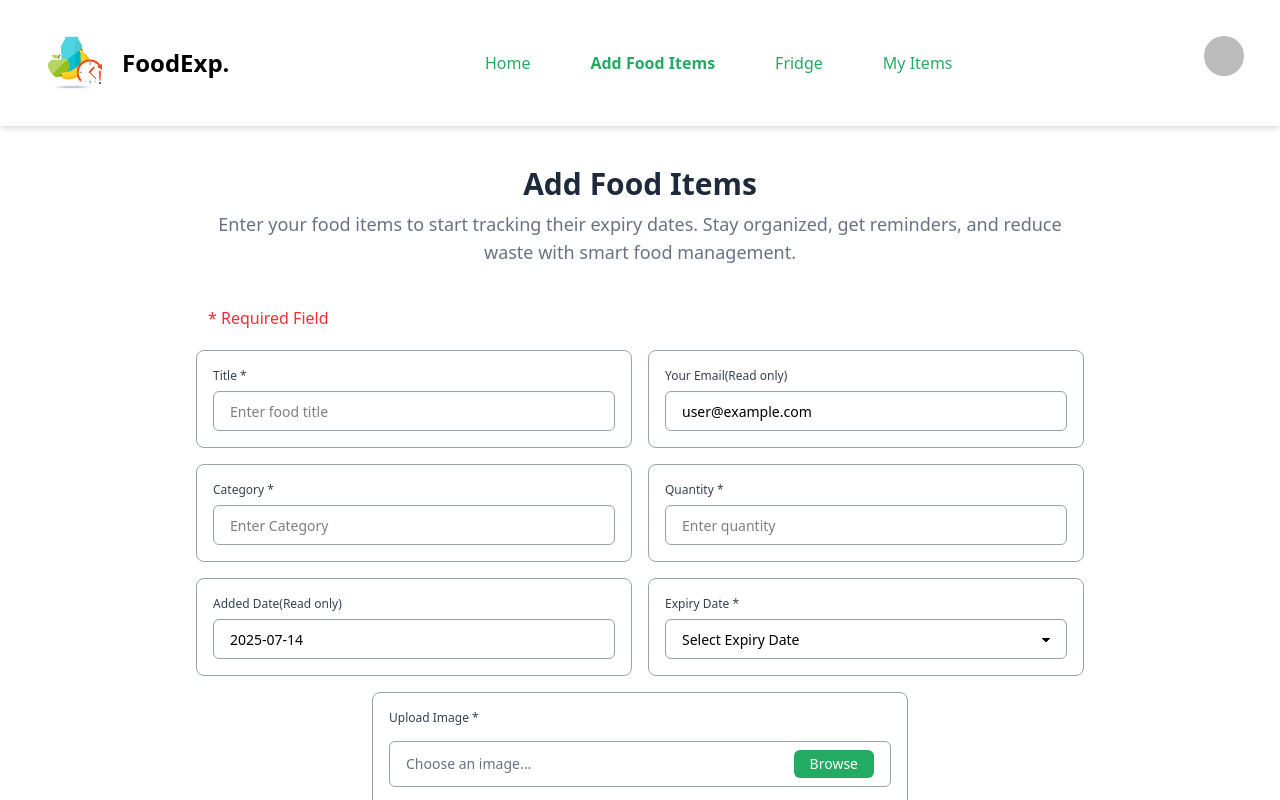
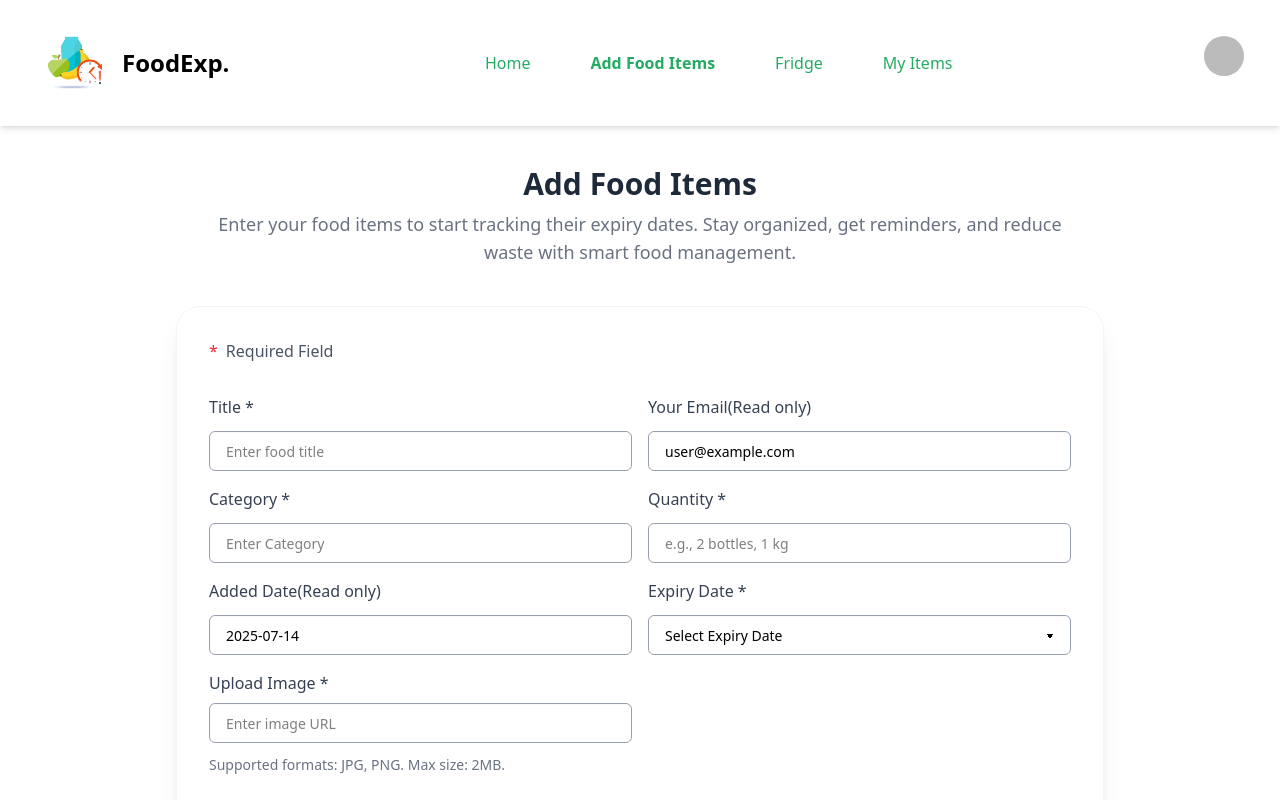
Before and after one commit to esmotara-codec/food-expiry-tracker-system-client, a React (Vite) app: page /add-food-items in a window 1280 px wide. Shown: the top 800 px of the page. Built offline with nearby package versions, Linux system fonts and the light colour scheme; no server answers; sample sign-in values are in the browser's storage.

Commit message:
Nearly expired items done

```diff
--- a/src/component/Login/Login.jsx
+++ b/src/component/Login/Login.jsx
@@ -45,7 +45,6 @@ const Login = () => {
     signInWithGoogle(provider)
       .then(result => {
         console.log('google sign in : ', result.user);
-        const user = result.user;
 
         const userProfile = {
           name: result.user.displayName,
@@ -56,7 +55,7 @@ const Login = () => {
         }
 
         //save profile info in the db
-        fetch('https://rommate-server.vercel.app/users', {
+        fetch('http://localhost:5000/users', {
           method: 'POST',
           headers: {
             'content-type': 'application/json'
--- a/src/component/NearlyExpiryItems/ExpiryItems.jsx
+++ b/src/component/NearlyExpiryItems/ExpiryItems.jsx
@@ -16,12 +16,12 @@ const ExpiryItems = ({foodItemsdata }) => {
 
 	   if(!foodItemsdata) return ;
 
-	   const availablePosts = foodItemsdata?.filter(avail => avail.availability === 'available');
+	   const expiryDates = foodItemsdata?.filter(expiry => expiry.expiryDate === '1-2months');
 
 		if (viewAll) {
-			setDisplay(availablePosts);
+			setDisplay(expiryDates);
 		} else {
-			const limitedData =availablePosts?.slice(0, 6);
+			const limitedData =expiryDates?.slice(0, 6);
 			setDisplay(limitedData);
 		}
 	}, [foodItemsdata, viewAll]);
@@ -61,7 +61,7 @@ const ExpiryItems = ({foodItemsdata }) => {
 							</div>
 						) :
 							(
-								<div className='grid grid-cols-1 md:grid-cols-2 gap-1  '>
+								<div className='grid grid-cols-1 md:grid-cols-3 lg:grid-cols-3 gap-2 p-5'>
 									{
 										display?.map((post) => (
 											<ExpiryItemsCard key={post._id} post={post}></ExpiryItemsCard>
--- a/src/component/NearlyExpiryItems/ExpiryItemsCard.jsx
+++ b/src/component/NearlyExpiryItems/ExpiryItemsCard.jsx
@@ -2,7 +2,7 @@ import { Link } from 'react-router';
 import Container from '../layout/Container/Container';
 
 const ExpiryItemsCard = ({ post }) => {
-    const { name , _id, availability, location, roomType, title , rent  } = post;
+    const { title , _id, expiryDate, Category , image  , name, quantity} = post;
 	const formatName = (str) => {
 		if(!str) return '';
 		return str.charAt(0).toUpperCase() + str.slice(1).toLowerCase();
@@ -10,36 +10,37 @@ const ExpiryItemsCard = ({ post }) => {
 
     return (
         <Container>
-			<div className='text-centermax-w-md border border-gray-300 rounded-4xl md:p-6 p-3'>
-			<div className='flex flex-row gap-5 '>
-				<div className='w-full'>
-					<div className='flex flex-col gap-2'>
-						<div className='flex flex-row gap-2 mb-2'>
-							<button className='bg-[#09982F]/10 text-green-600 px-2 md:px-4 md:py-1 rounded-3xl text-[14px] md:text-sm  '>
-								{availability}
+			<div className='bg-white border-gray-300 rounded-xl shadow-sm hover:shadow-md transition-shadow duration-200 '>
+				<div className='p-5'>
+						<div className='flex flex-row gap-10'>
+							<div>
+								<img src={image}
+								alt="Food-image"
+								className='w-28 h-40 md:h-32 object-cover rounded-2xl'
+								/>
+							</div>
+							<div className='flex flex-col flex-grow gap-4'>
+								<div>
+									<h2 className='text-lg md:text-xl font-semibold text-gray-700 '>{title}</h2>
+								<p className='text-gray-700 text-sm md:text-[14px] font-semibold'>Category : {formatName(Category)}</p>
+								<p className='text-gray-700 text-sm md:text-[14px] font-semibold'>Expiry dates : {formatName(expiryDate)}</p>
+								</div>
+								<Link to={`/postDetails/${_id}`}>
+							<button className='btn bg-white w-full border  border-[#24ab63]/20 text-center text-[#24ab63] md:px-5 md:py-2 rounded-full shadow-none '>
+								View Details
 							</button>
-							<button className='bg-[#176AE5]/10 text-blue-600 px-3 py-1 rounded-full text-[10px] md:text-sm '>
-								{roomType}
-							</button>
-						</div>
-						<div className='text-gray-500 mb-3'>
-							<h4 className='font-bold text-gray-800'>Name: {formatName(name)}</h4>
-							<p className='text-[12px] md:text-[16px]'>Title: <span>{title}</span></p>
-							<p className='text-[12px] md:text-[16px]'>Rent: <span>{rent}</span></p>
-							<span>Location: {location}</span>
+						</Link>
+							</div>
+
+
 
 						</div>
 
-						<Link to={`/postDetails/${_id}`}>
-							<button className='btn bg-white border w-full  border-[#176AE5]/20 text-center text-[#176AE5] md:px-10 md:py-2 rounded-full shadow-none '>
-								See more
-							</button>
-						</Link>
 					</div>
 
-				</div>
 			</div>
-		</div>
+
+
 		</Container>
     );
 };
--- a/src/component/SignUp/SignUp.jsx
+++ b/src/component/SignUp/SignUp.jsx
@@ -51,7 +51,7 @@ function SignUp() {
         console.log(email, password, userProfile);
 
         //save profile info in the db
-        fetch('', {
+        fetch('http://localhost:5000/users', {
           method: 'POST',
           headers: {
             'content-type': 'application/json'
--- a/src/component/pages/AddFoodItems.jsx
+++ b/src/component/pages/AddFoodItems.jsx
@@ -11,21 +11,21 @@ const AddFoodItems = () => {
         const form = e.target;
         const formData = new FormData(form);
         // console.log(formData.entries());
-        const roommateData = Object.fromEntries(formData.entries());
-        console.log(roommateData);
+        const newFoodItems = Object.fromEntries(formData.entries());
+        console.log(newFoodItems);
 
-        roommateData.name = user?.displayName || "";
-        roommateData.email = user?.email || "";
-        roommateData.dateAdded = addedDate;
+        newFoodItems.name = user?.displayName || "";
+        newFoodItems.email = user?.email || "";
+        newFoodItems.dateAdded = addedDate;
 
 
         //send data to the db
-        fetch('https://rommate-server.vercel.app/roommates', {
+        fetch('http://localhost:5000/create-foodItems', {
             method: 'POST',
             headers: {
                 'content-type': 'application/json'
             },
-            body: JSON.stringify(roommateData)
+            body: JSON.stringify(newFoodItems)
 
         })
             .then(res => res.json())
@@ -52,22 +52,27 @@ const AddFoodItems = () => {
                     <p className="text-xs md:text-lg mt-2 text-gray-500">Enter your food items to start tracking their expiry dates. Stay organized, get reminders, and reduce waste with smart food management.</p>
 
                 </div>
-                <span className="p-8 text-red-500">* Required Field</span>
+                <div className="bg-white rounded-3xl shadow-xl border border-gray-100 overflow-hidden">
+                    <div className="p-8">
+                       <div className="flex items-center gap-2 mb-8">
+                     <span className=" text-red-500">*</span>
+                     <span className=" text-gray-600">Required Field</span>
+                       </div>
 
-                <form action="" onSubmit={handleAddFoodItems}>
-                    <div className="grid grid-cols-1 md:grid-cols-2 gap-4 p-5">
+                <form onSubmit={handleAddFoodItems}>
+                    <div className="grid grid-cols-1 lg:grid-cols-2 gap-4 ">
                         {/* Title where u looking for roommate */}
-                        <fieldset className="fieldset bg-white border-gray-400 rounded-box  border p-4">
+                        <div className="space-y-3">
                             <label className="label text-gray-700">Title *</label>
                             <input type="text"
                                 name='title'
                                 className="input w-full px-4 py-2 border border-gray-400 bg-white text-black  rounded-md focus:outline-none focus:ring-2 focus:ring-[#24ab63]/30"
                                 placeholder="Enter food title" />
 
-                        </fieldset>
+                        </div>
 
                         {/* Your Email  read only */}
-                        <fieldset className="fieldset bg-white border-gray-400 rounded-box  border p-4">
+                        <div className="space-y-3">
                             <label className="label text-gray-700">Your Email(Read only)</label>
                             <input type="text"
                                 name='email'
@@ -75,28 +80,28 @@ const AddFoodItems = () => {
                                 value={user?.email}
                                 className="input w-full px-4 py-2 border border-gray-400 bg-white text-black  rounded-md focus:outline-none focus:ring-2 focus:ring-[#24ab63]/30"
                                 placeholder="Your Email" />
-                        </fieldset>
+                        </div>
 
                         {/* Enter Category  */}
-                        <fieldset className="fieldset bg-white border-gray-400 rounded-box  border p-4">
+                        <div className="space-y-3">
                             <label className="label text-gray-700">Category *</label>
                             <input type="text"
                                 name='Category'
                                 className="input w-full px-4 py-2 border border-gray-400 bg-white text-black  rounded-md focus:outline-none focus:ring-2 focus:ring-[#24ab63]/30"
                                 placeholder="Enter Category" />
-                        </fieldset>
+                        </div>
 
                         {/* Enter Quantity */}
-                        <fieldset className="fieldset bg-white border-gray-400 rounded-box  border p-4">
+                        <div className="space-y-3">
                             <label className="label text-gray-700">Quantity * </label>
                             <input type="text"
                                 name='quantity'
                                 className="input w-full px-4 py-2 border border-gray-400 bg-white text-black  rounded-md focus:outline-none focus:ring-2 focus:ring-[#24ab63]/30"
-                                placeholder="Enter quantity" />
-                        </fieldset>
+                                placeholder="e.g., 2 bottles, 1 kg " />
+                        </div>
 
                         {/* Enter Quantity */}
-                        <fieldset className="fieldset bg-white border-gray-400 rounded-box  border p-4">
+                        <div className="space-y-3">
                             <label className="label text-gray-700">Added Date(Read only)</label>
                             <input
                                 type="text"
@@ -104,12 +109,12 @@ const AddFoodItems = () => {
                                 value={addedDate}
                                 className="input w-full px-4 py-2 border border-gray-400 bg-white text-black  rounded-md focus:outline-none focus:ring-2 focus:ring-[#24ab63]/30"
                                 placeholder="Enter quantity" />
-                        </fieldset>
+                        </div>
 
 
 
                         {/* select  Expiry Date  */}
-                        <fieldset className="fieldset bg-white border-gray-400 rounded-box  border p-4">
+                        <div className="space-y-3">
                             <label className="label text-gray-700"> Expiry Date *</label>
                             <select
                                 name="expiryDate"
@@ -121,55 +126,50 @@ const AddFoodItems = () => {
                                 <option value="1-1.5years">1-1.5 years</option>
                                 <option value="2years">2 years</option>
                             </select>
-                        </fieldset>
+                        </div>
 
 
                         {/*  Enter Food Image  */}
-                        <fieldset className="fieldset bg-white col-span-2 mx-44 border-gray-400 rounded-box border p-4">
+                        <div className="space-y-3">
                             <label className="label text-gray-700 mb-2">Upload Image *</label>
 
-                            <div className="relative w-full">
+                            <div className="w-full">
                                 <input
-                                    type="file"
+                                    type="text"
                                     name="image"
-                                    accept="image/*"
+                                    placeholder="Enter image URL"
                                     required
-                                    className="opacity-0 absolute inset-0 z-50 cursor-pointer"
+                                    className="input w-full px-4 py-2 border border-gray-400 bg-white text-black  rounded-md focus:outline-none focus:ring-2 focus:ring-[#24ab63]/30"
+
                                 />
-                                <div className="flex items-center justify-between px-4 py-2 border border-gray-400 bg-white text-black rounded-md">
-                                    <span className="text-gray-500 text-sm">Choose an image...</span>
-                                    <button
-                                        type="button"
-                                        className="bg-[#24ab63] text-white px-4 py-1 rounded-md text-sm"
-                                    >
-                                        Browse
-                                    </button>
-                                </div>
+
                             </div>
 
                             <small className="text-sm text-gray-500 mt-2 block">
                                 Supported formats: JPG, PNG. Max size: 2MB.
                             </small>
-                        </fieldset>
+                        </div>
 
                     </div>
 
                     {/*Add description   */}
-                    <div className="p-5">
-                        <fieldset className="fieldset bg-white border-gray-400 rounded-box  border p-3">
+                    <div className="py-5">
+                        <div className="space-y-3">
                             <label className="label text-gray-700">Description *</label>
                             <textarea name="description"
                                 className="textarea w-full px-4 py-2 border border-gray-400 bg-white text-black  rounded-md focus:outline-none focus:ring-2 focus:ring-[#24ab63]/30"
                                 placeholder="E.g. Fresh homemade cookies, stored in airtight container. Best consumed within a week.">
 
                             </textarea>
-                        </fieldset>
+                        </div>
                     </div>
 
                     <div className="p-5 text-center">
                         <button type="submit" className=" btn w-1/6 bg-[#24ab63] border border-[#24ab63]/20 text-white text-center items-center md:text-xl font-semibold  px-5 md:px-10 py-2 rounded-md shadow-none ">Submit</button>
                     </div>
                 </form>
+                    </div>
+                </div>
 
 
 
--- a/src/component/pages/MyListing.jsx
+++ b/src/component/pages/MyListing.jsx
@@ -158,6 +158,7 @@ const MyListing = () => {
               {/* Card Items */}
 
 
+
             </div>
           )}
 
```
